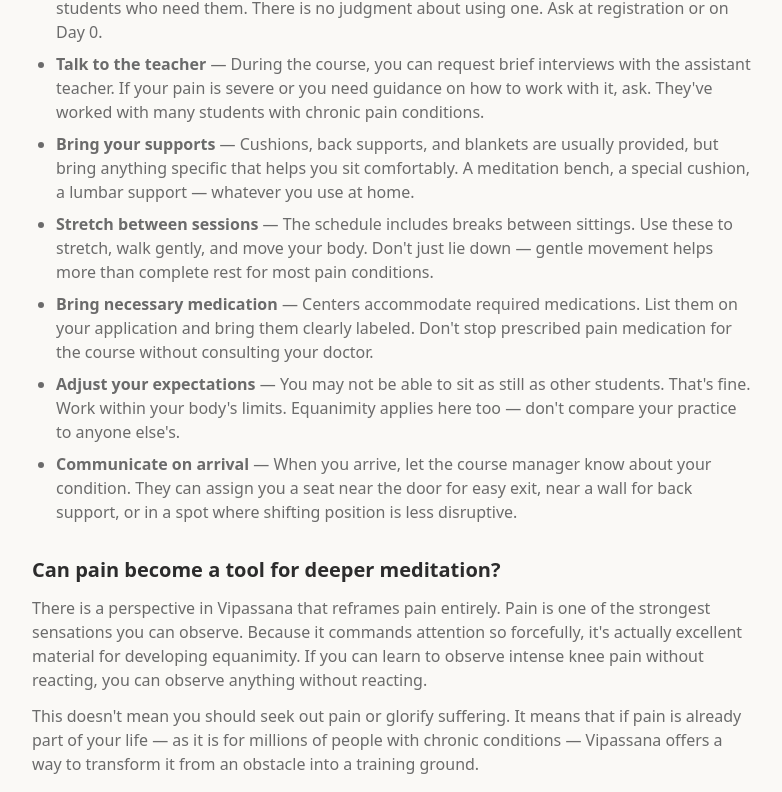
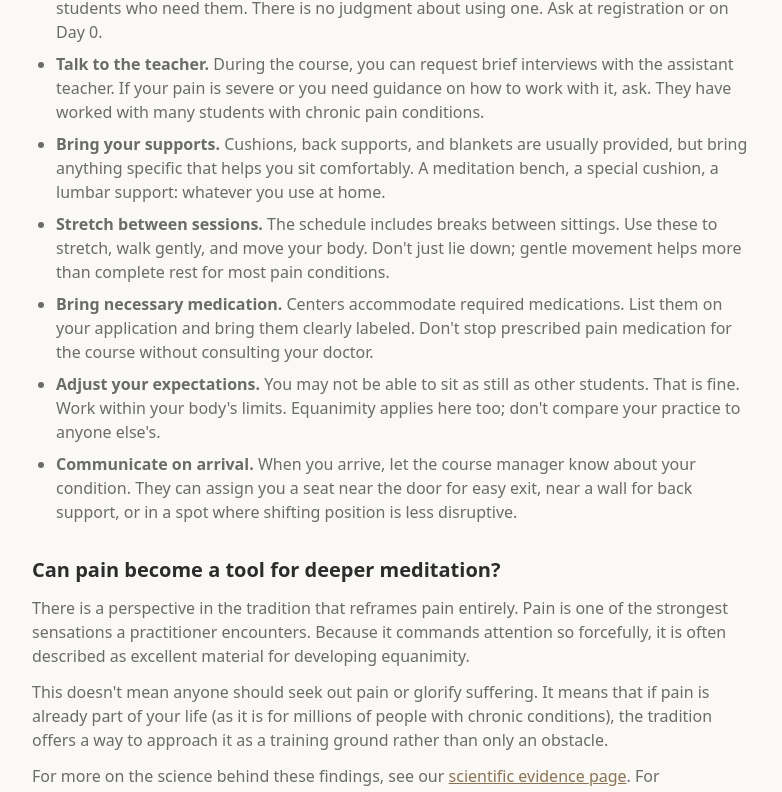
Before and after one commit to m13v/vipassana-cool, a Next.js app: page /guide/vipassana-for-pain in a window 1280 px wide. Shown: the part 3939-4731 px from the top of the page, without its empty margins (248-1030 px from the left). Built offline with nearby package versions, Linux system fonts and the light colour scheme.

Commit message:
Update wording and punctuation in Vipassana for pain guide

```diff
--- a/src/app/guide/vipassana-for-pain/page.tsx
+++ b/src/app/guide/vipassana-for-pain/page.tsx
@@ -320,47 +320,46 @@ export default function VipassanaForPainPage() {
           </h2>
           <ul className="mt-3 list-disc space-y-2 pl-6">
             <li>
-              <strong>Chairs are available</strong> — You do not have to sit on
+              <strong>Chairs are available.</strong> You do not have to sit on
               the floor. Every center provides chairs for students who need
               them. There is no judgment about using one. Ask at registration
               or on Day 0.
             </li>
             <li>
-              <strong>Talk to the teacher</strong> — During the course, you can
-              request brief interviews with the assistant teacher. If your pain
-              is severe or you need guidance on how to work with it, ask.
-              They&apos;ve worked with many students with chronic pain
-              conditions.
+              <strong>Talk to the teacher.</strong> During the course, you can
+              request brief interviews with the assistant teacher. If your
+              pain is severe or you need guidance on how to work with it, ask.
+              They have worked with many students with chronic pain conditions.
             </li>
             <li>
-              <strong>Bring your supports</strong> — Cushions, back supports,
+              <strong>Bring your supports.</strong> Cushions, back supports,
               and blankets are usually provided, but bring anything specific
               that helps you sit comfortably. A meditation bench, a special
-              cushion, a lumbar support — whatever you use at home.
+              cushion, a lumbar support: whatever you use at home.
             </li>
             <li>
-              <strong>Stretch between sessions</strong> — The schedule includes
+              <strong>Stretch between sessions.</strong> The schedule includes
               breaks between sittings. Use these to stretch, walk gently, and
-              move your body. Don&apos;t just lie down — gentle movement helps
+              move your body. Don&apos;t just lie down; gentle movement helps
               more than complete rest for most pain conditions.
             </li>
             <li>
-              <strong>Bring necessary medication</strong> — Centers accommodate
-              required medications. List them on your application and bring them
-              clearly labeled. Don&apos;t stop prescribed pain medication for
-              the course without consulting your doctor.
+              <strong>Bring necessary medication.</strong> Centers accommodate
+              required medications. List them on your application and bring
+              them clearly labeled. Don&apos;t stop prescribed pain medication
+              for the course without consulting your doctor.
             </li>
             <li>
-              <strong>Adjust your expectations</strong> — You may not be able
-              to sit as still as other students. That&apos;s fine. Work within
-              your body&apos;s limits. Equanimity applies here too — don&apos;t
+              <strong>Adjust your expectations.</strong> You may not be able
+              to sit as still as other students. That is fine. Work within
+              your body&apos;s limits. Equanimity applies here too; don&apos;t
               compare your practice to anyone else&apos;s.
             </li>
             <li>
-              <strong>Communicate on arrival</strong> — When you arrive, let
-              the course manager know about your condition. They can assign you
-              a seat near the door for easy exit, near a wall for back support,
-              or in a spot where shifting position is less disruptive.
+              <strong>Communicate on arrival.</strong> When you arrive, let
+              the course manager know about your condition. They can assign
+              you a seat near the door for easy exit, near a wall for back
+              support, or in a spot where shifting position is less disruptive.
             </li>
           </ul>
         </section>
@@ -370,19 +369,17 @@ export default function VipassanaForPainPage() {
             Can pain become a tool for deeper meditation?
           </h2>
           <p>
-            There is a perspective in Vipassana that reframes pain entirely.
-            Pain is one of the strongest sensations you can observe. Because it
-            commands attention so forcefully, it&apos;s actually excellent
-            material for developing equanimity. If you can learn to observe
-            intense knee pain without reacting, you can observe anything
-            without reacting.
+            There is a perspective in the tradition that reframes pain
+            entirely. Pain is one of the strongest sensations a practitioner
+            encounters. Because it commands attention so forcefully, it is
+            often described as excellent material for developing equanimity.
           </p>
           <p className="mt-3">
-            This doesn&apos;t mean you should seek out pain or glorify
-            suffering. It means that if pain is already part of your life —
-            as it is for millions of people with chronic conditions — Vipassana
-            offers a way to transform it from an obstacle into a training
-            ground.
+            This doesn&apos;t mean anyone should seek out pain or glorify
+            suffering. It means that if pain is already part of your life (as
+            it is for millions of people with chronic conditions), the
+            tradition offers a way to approach it as a training ground rather
+            than only an obstacle.
           </p>
           <p className="mt-3">
             For more on the science behind these findings, see our{" "}
```
